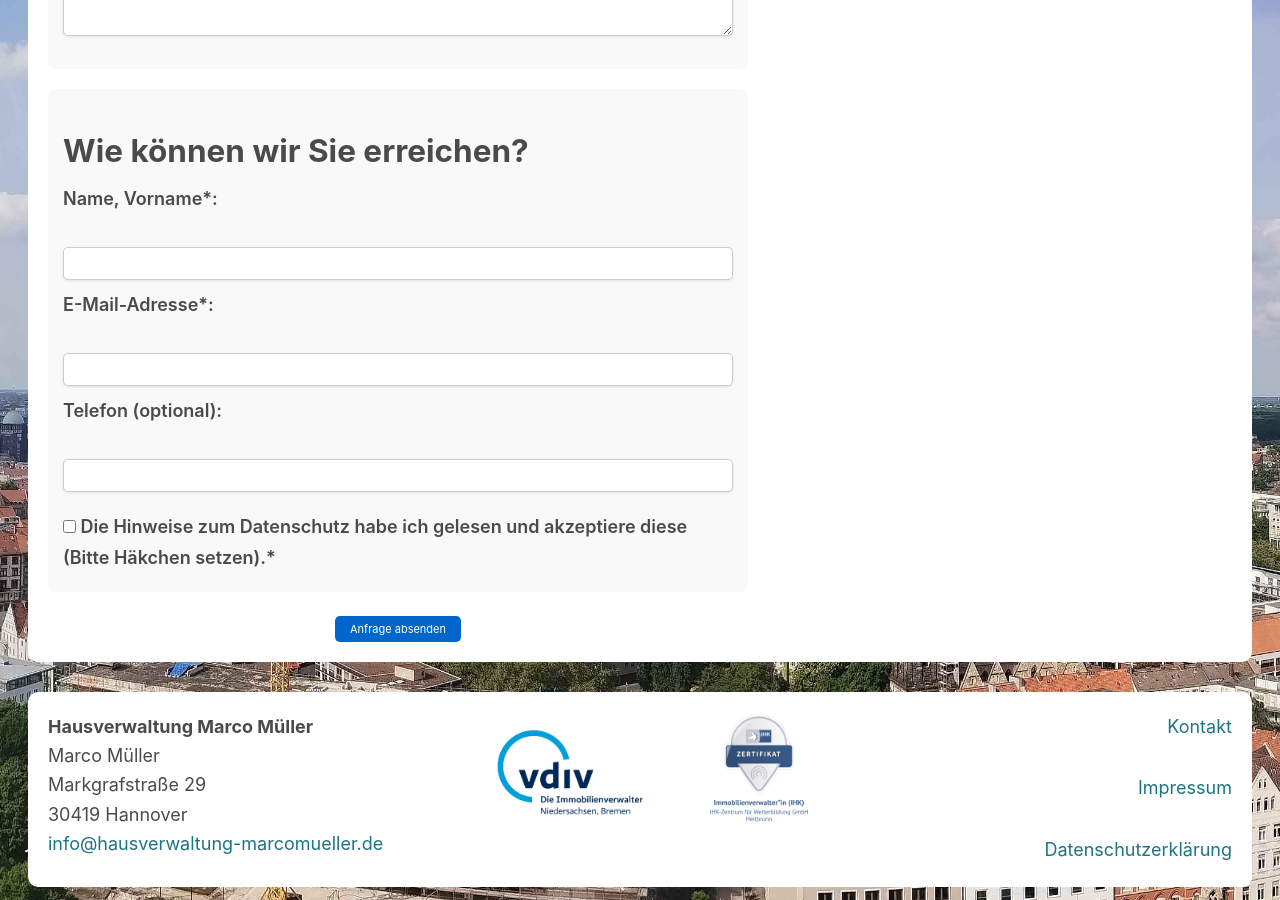
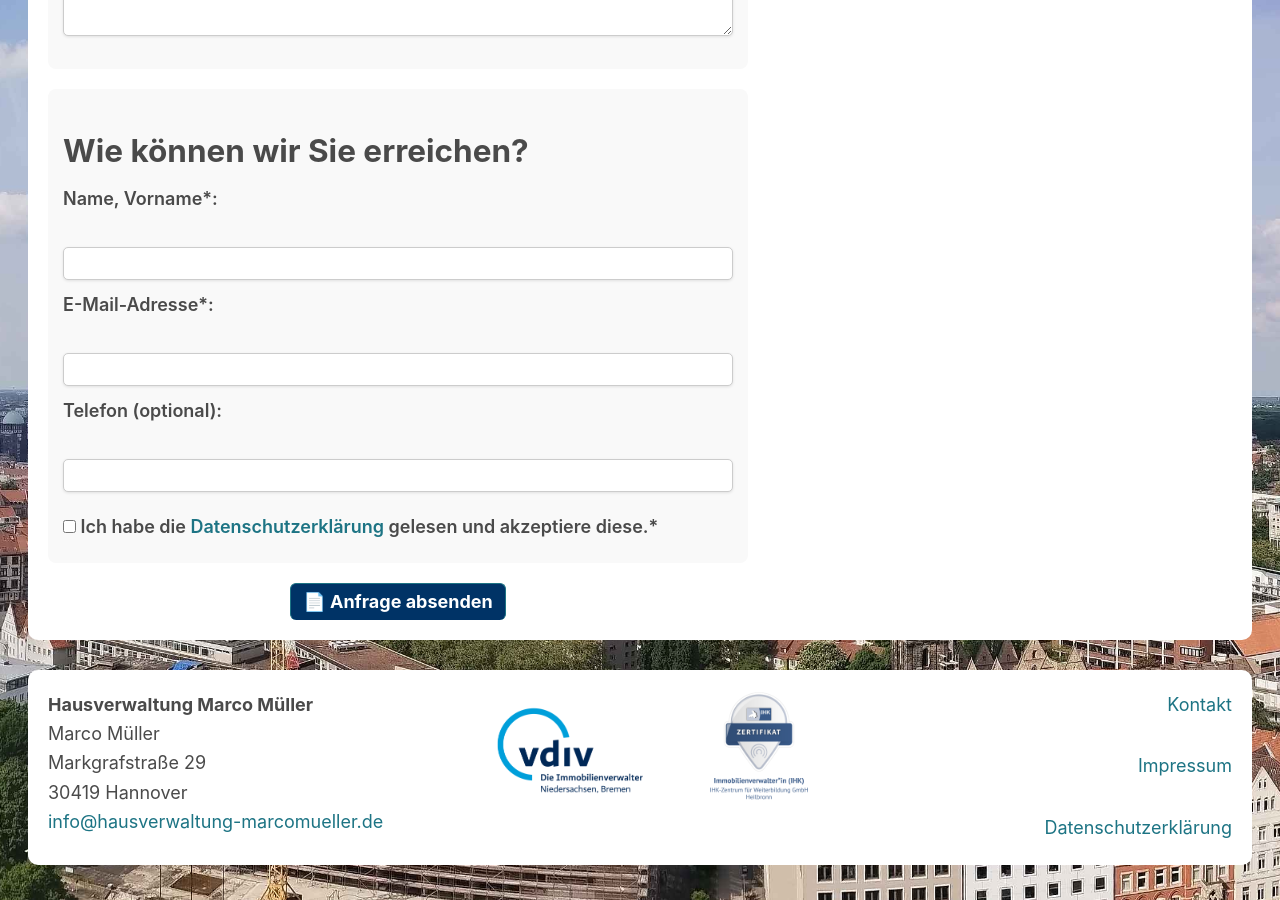
Before and after one commit to marek22k/hausverwaltung, a Jekyll site: the page built from angebot-anfordern.md, in a window 1280 px wide and 900 px high, scrolled down 2700 px. Built offline with Jekyll 4.4.1, drawn with Linux system fonts in a browser that asks for light colours.

Commit message:
Update angebot-anfordern.md

```diff
--- a/angebot-anfordern.md
+++ b/angebot-anfordern.md
@@ -153,15 +153,13 @@ Bitte füllen Sie das nachfolgende Formular vollständig aus. Pflichtfelder sind
     <div style="margin-top:1rem;">
       <label>
         <input type="checkbox" name="datenschutz" value="akzeptiert" required>
-        Die Hinweise zum Datenschutz habe ich gelesen und akzeptiere diese (Bitte Häkchen setzen).*
+            Ich habe die <a href="/datenschutzerklaerung/" target="_blank">Datenschutzerklärung</a> gelesen und akzeptiere diese.*
       </label>
     </div>
   </div>
 
   <!-- Absenden Button -->
   <div style="text-align:center;">
-    <button type="submit" style="padding:0.7rem 1.5rem; background-color:#0066cc; color:white; border:none; border-radius:5px; cursor:pointer; font-size:1.1rem; transition:background-color 0.3s;">
-      Anfrage absenden
-    </button>
+     <button type="submit" class="button-link">📄 Anfrage absenden</button>
   </div>
 </form>
```
